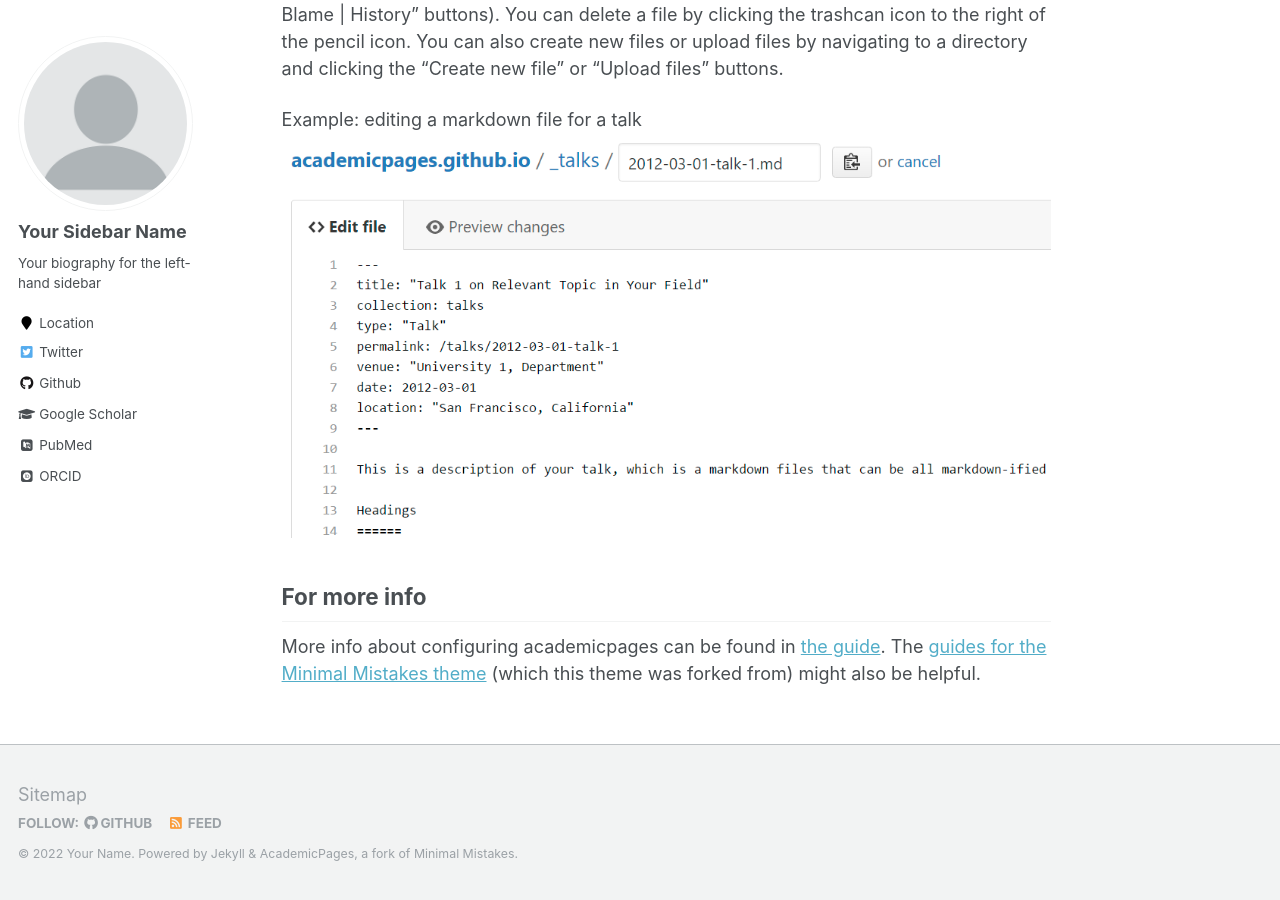
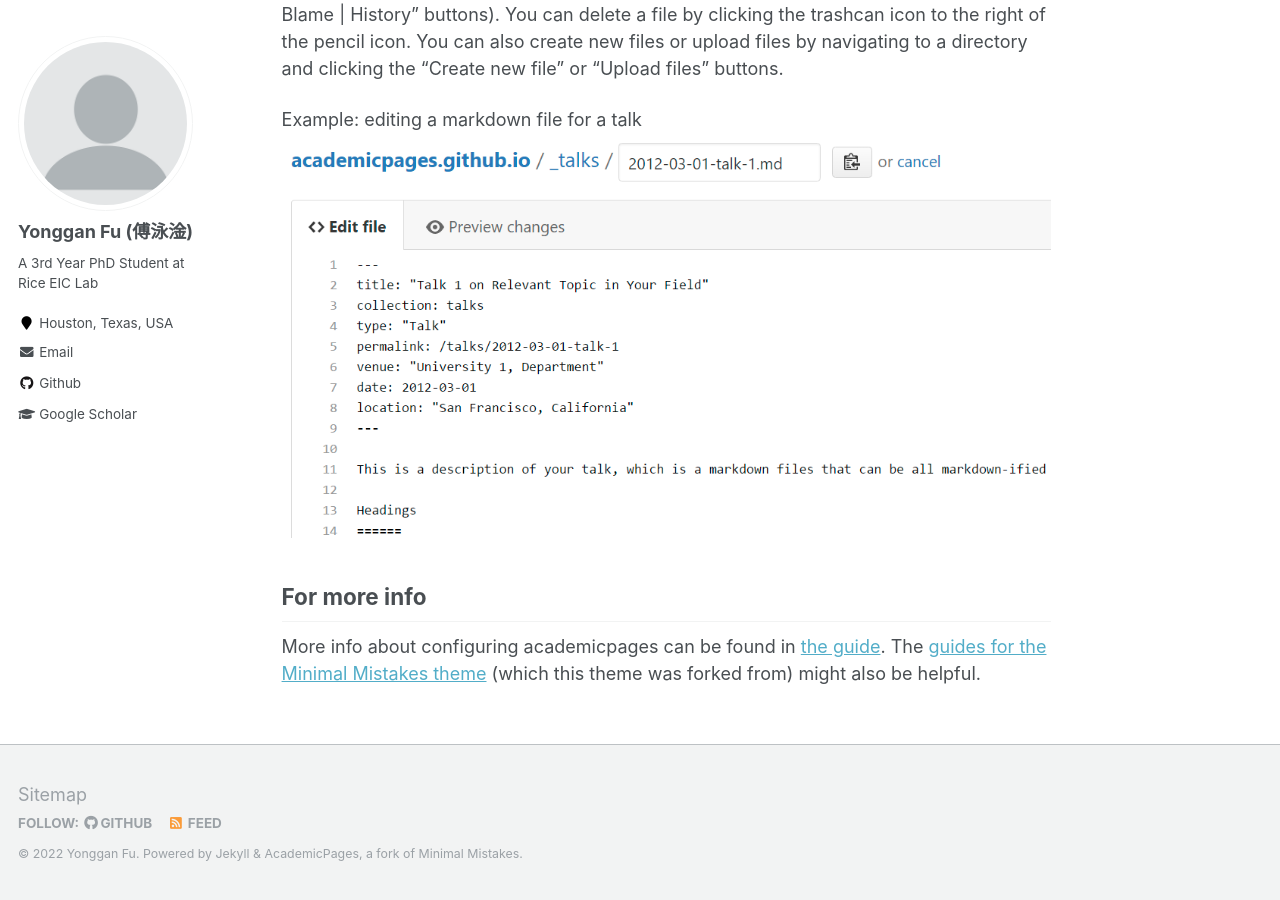
Before and after one commit to tilmto/tilmto.github.io, a Jekyll site: the page built from _pages/about.md, in a window 1280 px wide and 900 px high, scrolled down 2463 px. Built offline with Jekyll 4.4.1, drawn with Linux system fonts in a browser that asks for light colours; some web fonts are replaced; some of the changed text lies outside the part shown.

Commit message:
Update _config.yml

```diff
--- a/_config.yml
+++ b/_config.yml
@@ -7,13 +7,13 @@
 
 # Site Settings
 locale                   : "en-US"
-title                    : "Your Name / Site Title"
+title                    : "Yonggan Fu"
 title_separator          : "-"
-name                     : &name "Your Name"
+name                     : &name "Yonggan Fu"
 description              : &description "personal description"
 url                      : https://academicpages.github.io # the base hostname & protocol for your site e.g. "https://mmistakes.github.io"
 baseurl                  : "" # the subpath of your site, e.g. "/blog"
-repository               : "academicpages/academicpages.github.io"
+repository               : "tilmto/tilmto.github.io"
 teaser                   :  # filename of teaser fallback teaser image placed in /images/, .e.g. "500x300.png"
 breadcrumbs              : false # true, false (default)
 words_per_minute         : 160
@@ -80,14 +80,14 @@ analytics:
 
 # Site Author
 author:
-  name             : "Your Sidebar Name"
+  name             : "Yonggan Fu (傅泳淦)"
   avatar           : "profile.png"
-  bio              : "Your biography for the left-hand sidebar"
-  location         : "Location"
+  bio              : "A 3rd Year PhD Student at Rice EIC Lab"
+  location         : "Houston, Texas, USA"
   employer         :
-  pubmed           : "https://www.ncbi.nlm.nih.gov/pubmed/?term=john+snow"
-  googlescholar    : "http://yourfullgooglescholarurl.com"
-  email            :
+  pubmed           :
+  googlescholar    : "https://scholar.google.com/citations?user=dp3C7GgAAAAJ&hl=en&oi=ao"
+  email            : "yf22@rice.edu"
   researchgate     :  # example: "https://www.researchgate.net/profile/yourprofile"
   uri              :
   bitbucket        :
@@ -96,20 +96,20 @@ author:
   flickr           :
   facebook         :
   foursquare       :
-  github           : "academicpages"
+  github           : "https://github.com/tilmto"
   google_plus      :
   keybase          :
   instagram        :
   impactstory      : #"https://profiles.impactstory.org/u/xxxx-xxxx-xxxx-xxxx"
   lastfm           :
   linkedin         :
-  orcid            : "http://orcid.org/yourorcidurl"
+  orcid            : # "http://orcid.org/yourorcidurl"
   pinterest        :
   soundcloud       :
   stackoverflow    : # http://stackoverflow.com/users/123456/username
   steam            :
   tumblr           :
-  twitter          : "replacethistwitterhandle"
+  twitter          : # "replacethistwitterhandle"
   vine             :
   weibo            :
   xing             :
@@ -176,16 +176,16 @@ kramdown:
 # Collections
 collections:
   teaching:
-    output: true
+    output: False
     permalink: /:collection/:path/
   publications:
     output: true
     permalink: /:collection/:path/
   portfolio:
-    output: true
+    output: False
     permalink: /:collection/:path/
   talks:
-    output: true
+    output: False
     permalink: /:collection/:path/
 
 
```
